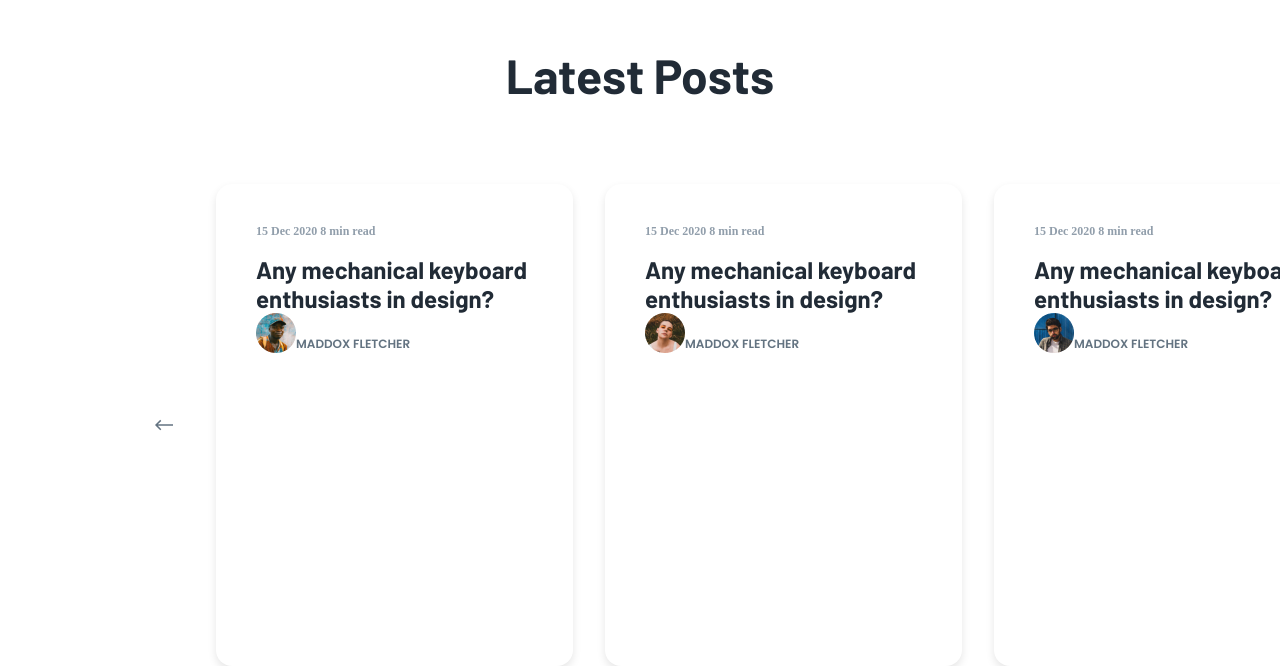
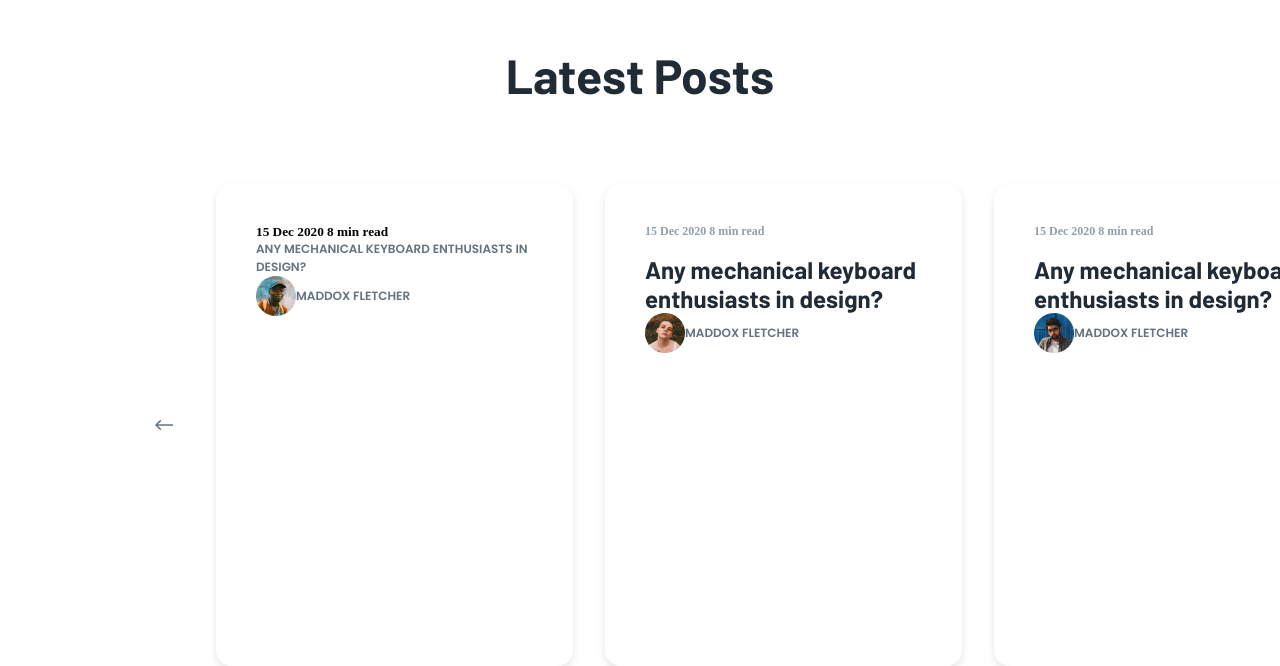
Before and after one commit to anarka312/marketing-page, a React (Create React App) app: page / in a window 1280 px wide. Shown: the part 8006-8672 px from the top of the page. Built offline with nearby package versions, Linux system fonts and the light colour scheme.

Commit message:
change posts section

```diff
--- a/src/components/Posts/Posts.module.css
+++ b/src/components/Posts/Posts.module.css
@@ -36,6 +36,6 @@
 
 .posts_img {
 display: flex;
-align-items: flex-end;
+align-items: center;
 
 }
--- a/src/components/Posts/index.jsx
+++ b/src/components/Posts/index.jsx
@@ -1,10 +1,10 @@
 import React from "react";
 import styles from "./Posts.module.css";
 import left from "./../assets/posts_img/left.svg";
-import right from "./../assets/posts_img/right.svg"
-import avatar from "./../assets/posts_img/avatar.png"
-import avatar2 from "./../assets/posts_img/avatar2.png"
-import avatar3 from "./../assets/posts_img/Avatar3.png"
+import right from "./../assets/posts_img/right.svg";
+import avatar from "./../assets/posts_img/avatar.png";
+import avatar2 from "./../assets/posts_img/avatar2.png";
+import avatar3 from "./../assets/posts_img/Avatar3.png";
 // import fon from "./../assets/posts_img/fon.png"
 
 const Posts = () => {
@@ -15,8 +15,10 @@ const Posts = () => {
         <div className={styles.posts_section}>
           <img src={left} alt="left arrow" className={styles.posts_arrow} />
           <div className={styles.posts_card1}>
-            <h5>15 Dec 2020 8 min read</h5>
-            <h4>Any mechanical keyboard enthusiasts in design?</h4>
+            <div className={styles.posts_desс}>
+              <h5>15 Dec 2020 8 min read</h5>
+              <h4>Any mechanical keyboard enthusiasts in design?</h4>
+            </div>
             <div className={styles.posts_img}>
               <img src={avatar2} alt="img" />
               <div className={styles.posts_img}>
@@ -44,7 +46,7 @@ const Posts = () => {
               </div>
             </div>
           </div>
-        <img src={right} alt="right arrow" className={styles.posts_arrow} />
+          <img src={right} alt="right arrow" className={styles.posts_arrow} />
         </div>
       </div>
     </div>
```
